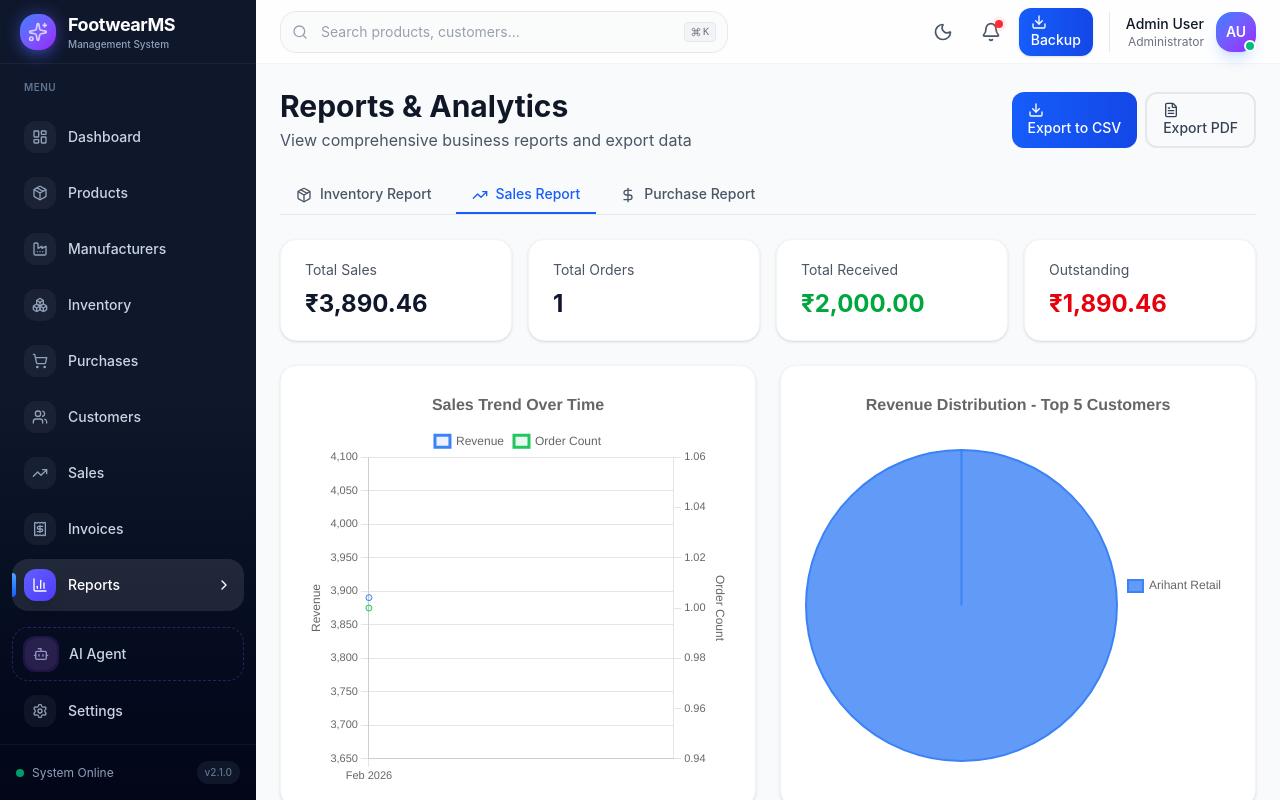
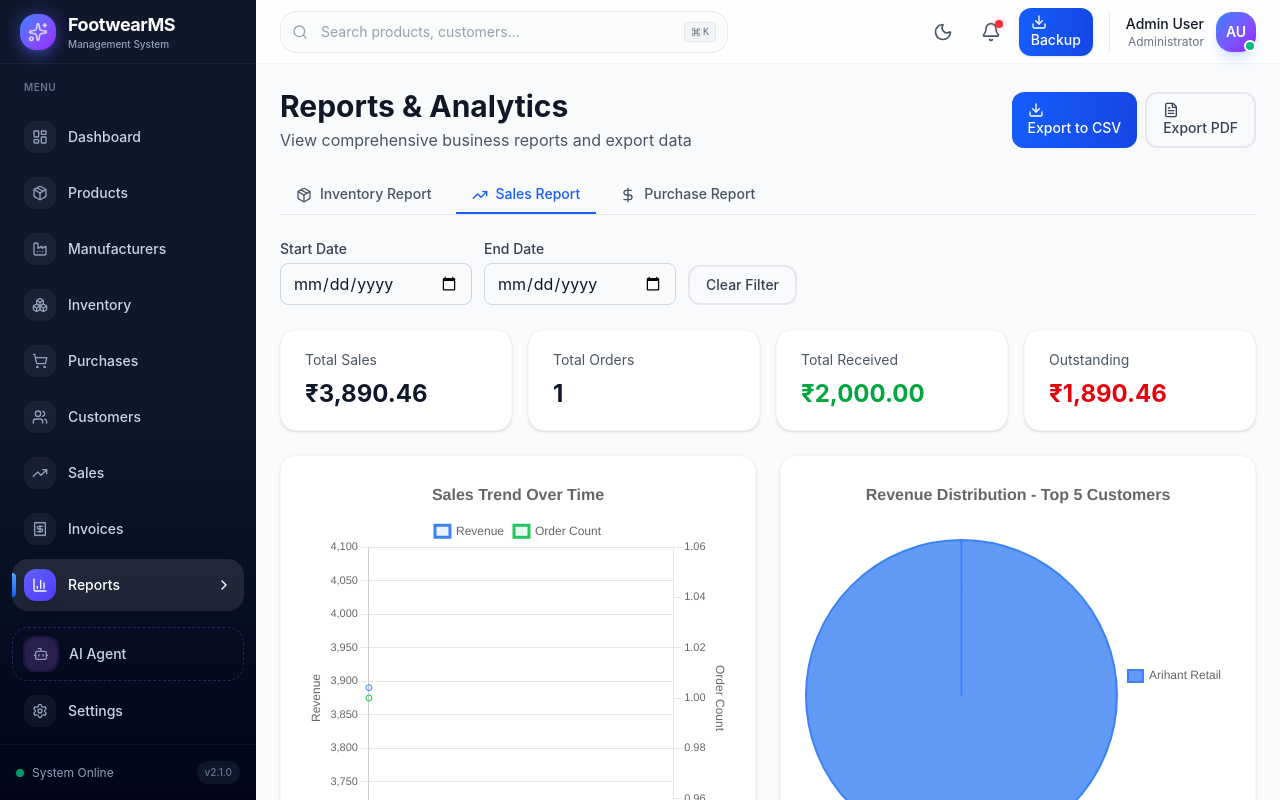
Before and after one commit to varunisrani/footwearms, a Next.js app: page /reports in a window 1280 px wide. Both pictures are taken after a click on the button "Sales Report". Built offline with nearby package versions, Linux system fonts and the light colour scheme.

Commit message:
Add date range filter for sales and purchases reports

```diff
--- a/app/reports/page.tsx
+++ b/app/reports/page.tsx
@@ -22,6 +22,8 @@ const saleItemService = new StorageService<SaleItem>('saleItems');
 export default function ReportsPage() {
   const { products, manufacturers, customers, purchases, sales, loadProducts, loadManufacturers, loadCustomers, loadPurchases, loadSales } = useAppStore();
   const [activeReport, setActiveReport] = useState<'inventory' | 'sales' | 'purchases'>('inventory');
+  const [startDate, setStartDate] = useState('');
+  const [endDate, setEndDate] = useState('');
 
   useEffect(() => {
     loadProducts();
@@ -31,21 +33,37 @@ export default function ReportsPage() {
     loadSales();
   }, [loadProducts, loadManufacturers, loadCustomers, loadPurchases, loadSales]);
 
+  const withinRange = (dateStr?: string) => {
+    if (!startDate && !endDate) return true;
+    if (!dateStr) return false;
+    const date = new Date(dateStr);
+    if (startDate && date < new Date(startDate)) return false;
+    if (endDate) {
+      const end = new Date(endDate);
+      end.setHours(23, 59, 59, 999);
+      if (date > end) return false;
+    }
+    return true;
+  };
+
+  const filteredSales = sales.filter((s) => withinRange(s.saleDate));
+  const filteredPurchases = purchases.filter((p) => withinRange(p.purchaseDate));
+
   // Inventory Report Data
   const totalStockValue = products.reduce((sum, p) => sum + (p.currentStock * p.basePrice), 0);
   const totalStockQty = products.reduce((sum, p) => sum + p.currentStock, 0);
   const lowStockCount = products.filter(p => p.currentStock <= p.minStockLevel).length;
 
   // Sales Report Data
-  const totalSalesAmount = sales.reduce((sum, s) => sum + s.totalAmount, 0);
-  const totalSalesCount = sales.length;
-  const totalPaidAmount = sales.reduce((sum, s) => sum + s.paidAmount, 0);
-  const totalOutstanding = sales.reduce((sum, s) => sum + s.balanceAmount, 0);
+  const totalSalesAmount = filteredSales.reduce((sum, s) => sum + s.totalAmount, 0);
+  const totalSalesCount = filteredSales.length;
+  const totalPaidAmount = filteredSales.reduce((sum, s) => sum + s.paidAmount, 0);
+  const totalOutstanding = filteredSales.reduce((sum, s) => sum + s.balanceAmount, 0);
 
   // Purchase Report Data
-  const totalPurchases = purchases.reduce((sum, p) => sum + p.totalAmount, 0);
-  const totalPurchasesPaid = purchases.reduce((sum, p) => sum + p.paidAmount, 0);
-  const totalPurchasesOutstanding = purchases.reduce((sum, p) => sum + p.balanceAmount, 0);
+  const totalPurchases = filteredPurchases.reduce((sum, p) => sum + p.totalAmount, 0);
+  const totalPurchasesPaid = filteredPurchases.reduce((sum, p) => sum + p.paidAmount, 0);
+  const totalPurchasesOutstanding = filteredPurchases.reduce((sum, p) => sum + p.balanceAmount, 0);
 
   // Export to CSV function
   const exportToCSV = () => {
@@ -61,14 +79,14 @@ export default function ReportsPage() {
       filename = 'inventory-report.csv';
     } else if (activeReport === 'sales') {
       csvContent = 'Sale Number,Customer,Date,Total,Paid,Balance,Status\n';
-      sales.forEach(s => {
+      filteredSales.forEach(s => {
         const customer = customers.find(c => c.id === s.customerId);
         csvContent += `${s.saleNumber},${customer?.name || 'Unknown'},${formatDate(s.saleDate)},${s.totalAmount},${s.paidAmount},${s.balanceAmount},${s.status}\n`;
       });
       filename = 'sales-report.csv';
     } else {
       csvContent = 'PO Number,Manufacturer,Date,Total,Paid,Balance,Status\n';
-      purchases.forEach(p => {
+      filteredPurchases.forEach(p => {
         const manufacturer = manufacturers.find(m => m.id === p.manufacturerId);
         csvContent += `${p.purchaseNumber},${manufacturer?.name || 'Unknown'},${formatDate(p.purchaseDate)},${p.totalAmount},${p.paidAmount},${p.balanceAmount},${p.status}\n`;
       });
@@ -112,7 +130,7 @@ export default function ReportsPage() {
       autoTable(doc, {
         startY: 24,
         head: [['Sale #', 'Customer', 'Date', 'Total', 'Paid', 'Balance', 'Status']],
-        body: sales.map((s) => {
+        body: filteredSales.map((s) => {
           const customer = customers.find((c) => c.id === s.customerId);
           return [
             s.saleNumber,
@@ -129,7 +147,7 @@ export default function ReportsPage() {
       autoTable(doc, {
         startY: 24,
         head: [['PO #', 'Manufacturer', 'Date', 'Total', 'Paid', 'Balance', 'Status']],
-        body: purchases.map((p) => {
+        body: filteredPurchases.map((p) => {
           const manufacturer = manufacturers.find((m) => m.id === p.manufacturerId);
           return [
             p.purchaseNumber,
@@ -203,6 +221,40 @@ export default function ReportsPage() {
           Purchase Report
         </button>
       </div>
+
+      {(activeReport === 'sales' || activeReport === 'purchases') && (
+        <div className="flex flex-col sm:flex-row gap-3 items-start sm:items-end">
+          <div>
+            <label className="block text-sm font-medium text-gray-700">Start Date</label>
+            <input
+              type="date"
+              value={startDate}
+              onChange={(e) => setStartDate(e.target.value)}
+              className="mt-1 w-full sm:w-48 px-3 py-2 border border-gray-300 rounded-md"
+            />
+          </div>
+          <div>
+            <label className="block text-sm font-medium text-gray-700">End Date</label>
+            <input
+              type="date"
+              value={endDate}
+              onChange={(e) => setEndDate(e.target.value)}
+              className="mt-1 w-full sm:w-48 px-3 py-2 border border-gray-300 rounded-md"
+            />
+          </div>
+          <Button
+            type="button"
+            variant="outline"
+            onClick={() => {
+              setStartDate('');
+              setEndDate('');
+            }}
+            className="w-full sm:w-auto"
+          >
+            Clear Filter
+          </Button>
+        </div>
+      )}
 
       {/* Inventory Report */}
       {activeReport === 'inventory' && (
@@ -313,19 +365,19 @@ export default function ReportsPage() {
           <div className="grid grid-cols-1 lg:grid-cols-2 gap-6">
             <Card>
               <CardContent className="pt-6">
-                <SalesTrendChart sales={sales} />
+                <SalesTrendChart sales={filteredSales} />
               </CardContent>
             </Card>
             <Card>
               <CardContent className="pt-6">
-                <RevenuePieChart sales={sales} customers={customers} />
+                <RevenuePieChart sales={filteredSales} customers={customers} />
               </CardContent>
             </Card>
           </div>
 
           <Card>
             <CardContent className="pt-6">
-              <TopCustomersChart sales={sales} customers={customers} />
+              <TopCustomersChart sales={filteredSales} customers={customers} />
             </CardContent>
           </Card>
 
@@ -334,7 +386,7 @@ export default function ReportsPage() {
               <CardTitle className="text-base md:text-lg">Sales Summary</CardTitle>
             </CardHeader>
             <CardContent>
-              {sales.length === 0 ? (
+              {filteredSales.length === 0 ? (
                 <p className="text-sm text-gray-500">No sales recorded yet.</p>
               ) : (
                 <Table>
@@ -350,7 +402,7 @@ export default function ReportsPage() {
                     </TableRow>
                   </TableHeader>
                   <TableBody>
-                    {sales.map(sale => {
+                    {filteredSales.map(sale => {
                       const customer = customers.find(c => c.id === sale.customerId);
                       return (
                         <TableRow key={sale.id}>
@@ -407,7 +459,7 @@ export default function ReportsPage() {
               <CardTitle className="text-base md:text-lg">Purchase Summary</CardTitle>
             </CardHeader>
             <CardContent>
-              {purchases.length === 0 ? (
+              {filteredPurchases.length === 0 ? (
                 <p className="text-sm text-gray-500">No purchases recorded yet.</p>
               ) : (
                 <Table>
@@ -423,7 +475,7 @@ export default function ReportsPage() {
                     </TableRow>
                   </TableHeader>
                   <TableBody>
-                    {purchases.map(purchase => {
+                    {filteredPurchases.map(purchase => {
                       const manufacturer = manufacturers.find(m => m.id === purchase.manufacturerId);
                       return (
                         <TableRow key={purchase.id}>
```
